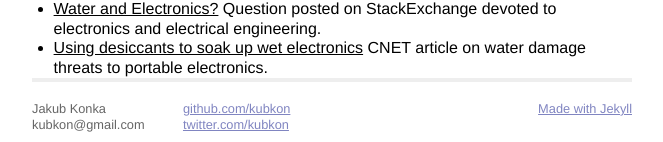
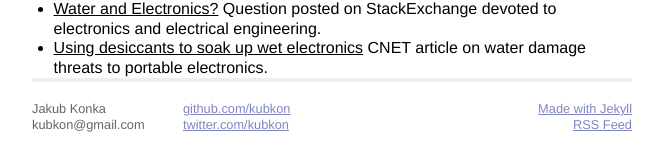
Before and after one commit to kubkon/kubkon.github.com, a Jekyll site: the page built from _posts/2012-08-23-watery-electronics.md, in a window 1280 px wide. Shown: the part 1175-1317 px from the top of the page, without its empty margins (308-971 px from the left). Built offline with Jekyll 4.4.1, drawn with Linux system fonts in a browser that asks for light colours; Markdown is read by kramdown in place of the engine named in the settings.

Commit message:
Include RSS Feed link to feedburner

```diff
--- a/_layouts/default.html
+++ b/_layouts/default.html
@@ -36,6 +36,7 @@
         </div>
         <div class="about">
           <a href="https://github.com/mojombo/jekyll/">Made with Jekyll</a><br />
+          <a href="http://feeds.feedburner.com/kubkon">RSS Feed</a>
         </div>
       </div>
     </div>
```
